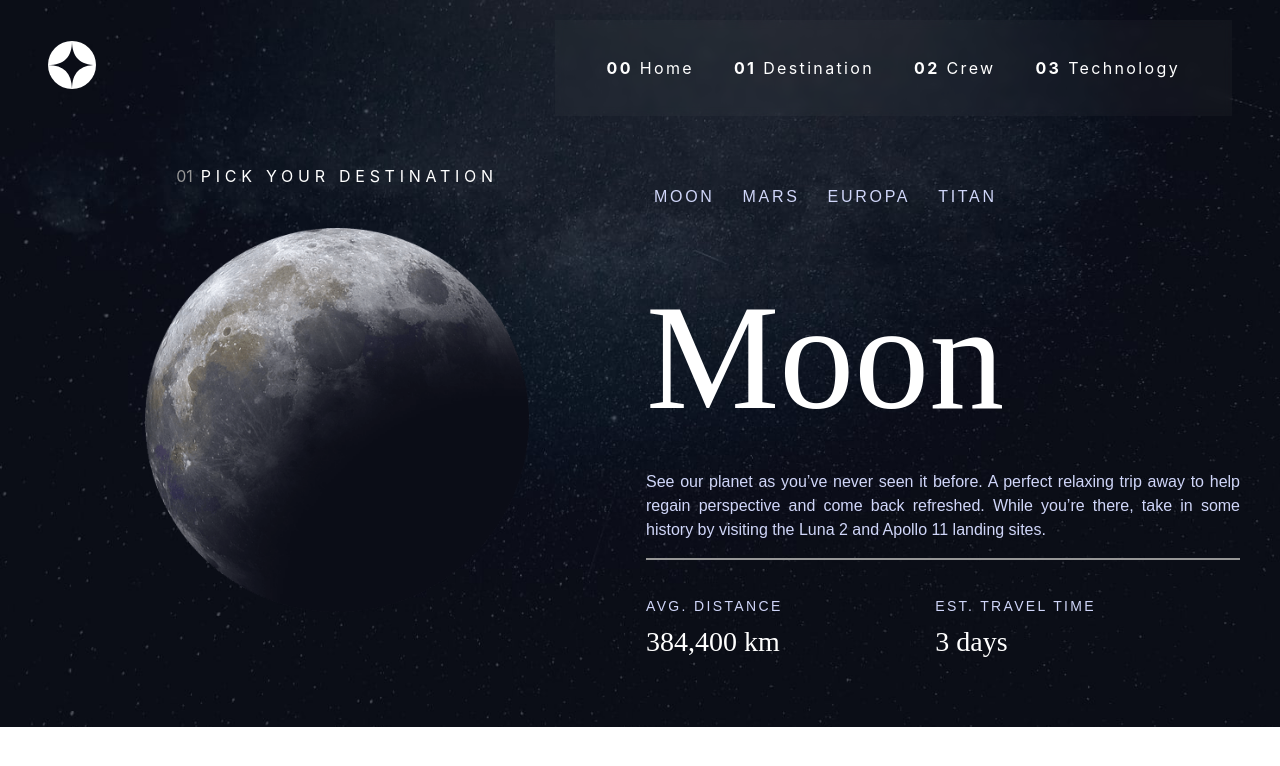
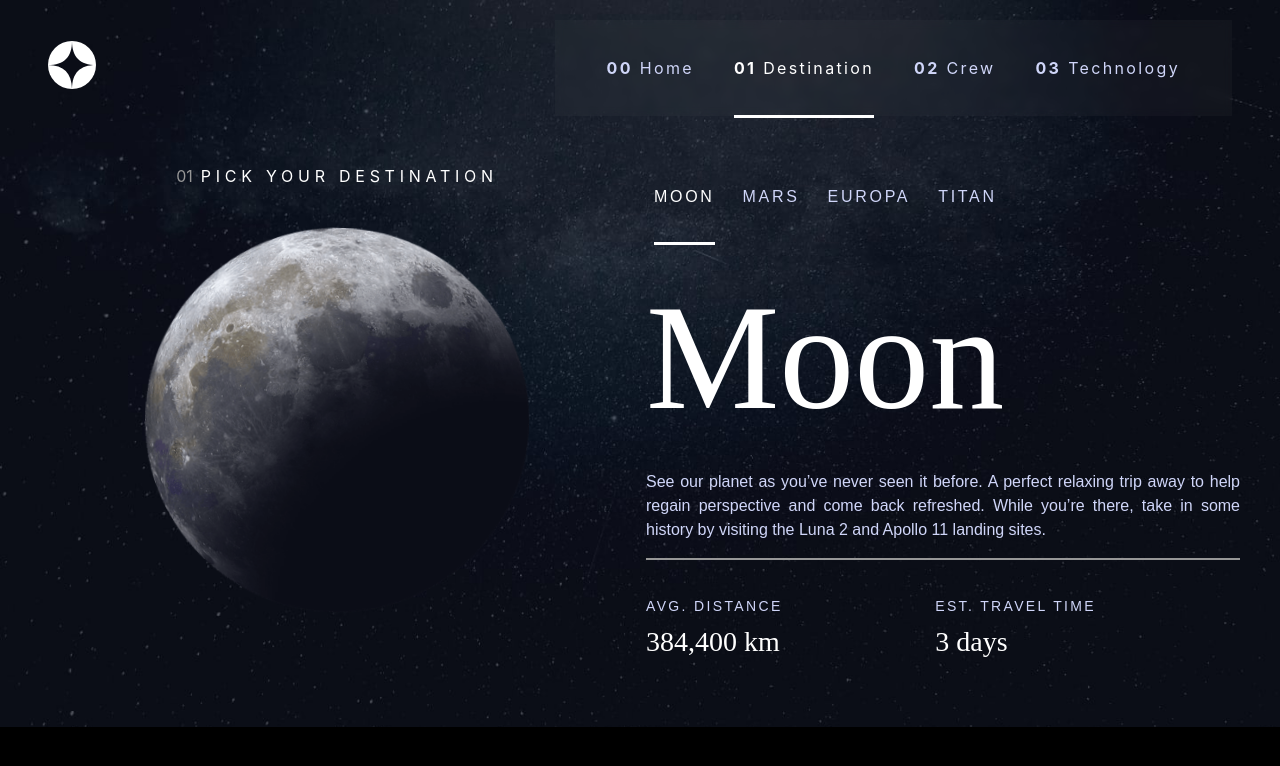
Before and after one commit to tesla-ambassador/Space-Tourism, a Next.js app: page /destination in a window 1280 px wide. Shown: the top 766 px of the page. Built offline with nearby package versions, Linux system fonts and the light colour scheme.

Commit message:
finished project

```diff
--- a/components/Button/Button.jsx
+++ b/components/Button/Button.jsx
@@ -2,6 +2,6 @@ import React from 'react'
 
 export default function Button() {
   return (
-    <button className='font-bel tracking-navspace bg-white text-dark w-36 h-36 tab:w-40 tab:h-40 tab:text-h5-tab dsk:w-60 dsk:h-60 dsk:text-h4 font-thin rounded-full'>EXPLORE</button>
+    <button className='font-bel radial relative tracking-navspace bg-white text-dark w-36 h-36 tab:w-40 tab:h-40 tab:text-h5-tab dsk:w-60 dsk:h-60 dsk:text-h4 font-thin rounded-full'>EXPLORE</button>
   )
 }
--- a/components/Crew/Dots.jsx
+++ b/components/Crew/Dots.jsx
@@ -2,6 +2,6 @@ import React from 'react'
 
 export default function Dots(props) {
   return (
-    <div className='bg-navDark w-3 h-3 rounded-full cursor-pointer' style={props.style} onClick={() => {props.onClick(props.id)}} ></div>
+    <div className={props.className} onClick={() => {props.onClick(props.id)}} ></div>
   )
 }
--- a/components/Destination/Tabs.jsx
+++ b/components/Destination/Tabs.jsx
@@ -3,7 +3,7 @@ import React from 'react'
 export default function Tabs(props) {
   return (
     <div className='tab:p-2 p-1'>
-        <span onClick={() => {props.onClick(props.id)}} className='text-midDark font-bar tracking-navspace text-nav cursor-pointer' >{props.name}</span>
+        <span onClick={() => {props.onClick(props.id)}} className={props.className} style={props.style} >{props.name}</span>
     </div>
   )
 }
--- a/components/Nav/Nav.jsx
+++ b/components/Nav/Nav.jsx
@@ -1,32 +1,39 @@
-import React, {useState, useEffect} from 'react'
+import React from 'react'
 import Link from 'next/link'
+import {useRouter} from 'next/router'
 import Image from 'next/image';
 import logo from '/public/assets/shared/logo.svg'
 import {Twirl as Hamburger} from 'hamburger-react';
 
 export default function Nav(props) {
+    const router = useRouter();
+    const currentRoute = router.pathname;
 
   return (
     <nav className='flex justify-between items-center py-5 px-3 tab:px-10 dsk:px-12 xdsk:px-20 xdsk:py-10 absolute z-30 w-full'>
         <div>
-            <Image src={logo} alt='logo' />
+            <Link href={'/'}>
+                <a aria-label = 'link to home page'>
+                    <Image src={logo} alt='logo' />
+                </a>
+            </Link>
         </div>
 
-        <div className='hidden tab:flex dsk:hidden xdsk:hidden text-white justify-center items-center glassNav h-24 tracking-navTab'>
+        <div className='hidden tab:flex dsk:hidden xdsk:hidden justify-center items-center glassNav h-24 tracking-navTab'>
             <ul className='inline'>
-                <li className='inline mx-5' ><Link href={'/'}><a>Home</a></Link></li>
-                <li className='inline mx-5' ><Link href={'/destination'}><a>Destination</a></Link></li>
-                <li className='inline mx-5' ><Link href={'/crew'}><a>Crew</a></Link></li>
-                <li className='inline mx-5' ><Link href={'/technology'}><a>Technology</a></Link></li>
+                <li className='inline mx-5' ><Link href={'/'}><a className={currentRoute === '/' ? 'active text-white' : 'non-active text-midDark'} >Home</a></Link></li>
+                <li className='inline mx-5' ><Link href={'/destination'}><a className={currentRoute === '/destination' ? 'active text-white' : 'non-active text-midDark'} >Destination</a></Link></li>
+                <li className='inline mx-5' ><Link href={'/crew'}><a className={currentRoute === '/crew' ? 'active text-white' : 'non-active text-midDark'} >Crew</a></Link></li>
+                <li className='inline mx-5' ><Link href={'/technology'}><a className={currentRoute === '/technology' ? 'active text-white' : 'non-active text-midDark'} >Technology</a></Link></li>
             </ul>
         </div>
 
-        <div className='hidden dsk:flex dsk:px-8 text-white justify-center items-center line relative glassNav h-24 tracking-navTab xdsk:px-12'>
+        <div className='hidden dsk:flex dsk:px-8 justify-center items-center line relative glassNav h-24 tracking-navTab xdsk:px-12'>
             <ul className='inline'>
-                <li className='inline mx-5' ><Link href={'/'}><a><span className='font-bold' >00</span> Home</a></Link></li>
-                <li className='inline mx-5' ><Link href={'/destination'}><a><span className='font-bold' >01</span> Destination</a></Link></li>
-                <li className='inline mx-5' ><Link href={'/crew'}><a><span className='font-bold' >02</span> Crew</a></Link></li>
-                <li className='inline mx-5' ><Link href={'/technology'}><a><span className='font-bold' >03</span> Technology</a></Link></li>
+                <li className='inline mx-5' ><Link href={'/'}><a className={currentRoute === '/' ? 'active text-white' : 'non-active text-midDark'} ><span className='font-bold' >00</span> Home</a></Link></li>
+                <li className='inline mx-5' ><Link href={'/destination'}><a className={currentRoute === '/destination' ? 'active text-white' : 'non-active text-midDark'} ><span className='font-bold' >01</span> Destination</a></Link></li>
+                <li className='inline mx-5' ><Link href={'/crew'}><a className={currentRoute === '/crew' ? 'active text-white' : 'non-active text-midDark'} ><span className='font-bold' >02</span> Crew</a></Link></li>
+                <li className='inline mx-5' ><Link href={'/technology'}><a className={currentRoute === '/technology' ? 'active text-white' : 'non-active text-midDark'} ><span className='font-bold' >03</span> Technology</a></Link></li>
             </ul>
         </div>
 
--- a/components/Technology/Buttons.jsx
+++ b/components/Technology/Buttons.jsx
@@ -2,6 +2,6 @@ import React from 'react'
 
 export default function Buttons(props) {
   return (
-    <button className='border-white border-thin p-2 font-bel text-nav rounded-full text-light w-10 h-10 dsk:w-16 dsk:h-16 hover:text-dark hover:bg-light dsk:text-h5tab transition-all duration-200' onClick={() => { props.onClick(props.id)} }>{props.number}</button>
+    <button className='border-navDark border-thin p-2 font-bel text-nav rounded-full text-light w-10 h-10 dsk:w-16 dsk:h-16 hover:text-dark hover:border-light dsk:text-h5tab transition-all duration-200' onClick={() => { props.onClick(props.id)} } style={props.style}>{props.number}</button>
   )
 }
--- a/pages/crew.js
+++ b/pages/crew.js
@@ -4,6 +4,7 @@ import { GlobalContext } from '../context/GlobalState'
 import Dots from '../components/Crew/Dots';
 import Image from 'next/image';
 import Text from '../components/Text';
+import { motion } from 'framer-motion';
 
 export default function Crew() {
     const {crewData} = useContext(GlobalContext);
@@ -13,6 +14,7 @@ export default function Crew() {
         role: crewData[0].role,
         bioData: crewData[0].bio
     })
+    const [pos, setNewPos] = useState(0)
 
     function updateDisplay(id) {
         setNewData({
@@ -21,12 +23,22 @@ export default function Crew() {
             role: crewData[id].role,
             bioData: crewData[id].bio
         })
-        console.log('I am functional')
+        setNewPos(id)
     }
 
   return (
-    <div className='crewBg h-fit dsk:h-screen overflow-scroll flex items-center justify-center dsk:overflow-hidden xdsk:h-screen xdsk:overflow-scroll xdsk:px-24'>
-        <div className=' mt-24 py-12 flex flex-col items-center w-full gap-5 tab:px-10 dsk:tab:px-20 xdsk:px-0'>
+    <motion.div
+    className='h-fit crewBg dsk:h-screen flex items-center justify-center xdsk:px-24 dsk:items-end'
+    initial={{x: '-100vw'}}
+    animate={{x: '0'}}
+    transition={
+      {
+        duration: .5
+      }
+    }
+    exit={{x: '100vw'}}
+    >
+        <div className=' mt-24 py-12 dsk:py-4 flex flex-col items-center w-full gap-5 tab:px-10 dsk:px-20 xdsk:px-0'>
             <div className='tab:self-start'>
                 <PageTitle
                     number='02'
@@ -42,13 +54,14 @@ export default function Crew() {
                         width={500}
                     />
                 </div>
-                <div className='flex flex-col tab:flex-col-reverse items-center gap-3 dsk:items-start dsk:gap-20 dsk:self-end'>
+                <div className='flex flex-col tab:flex-col-reverse items-center gap-3 dsk:items-start dsk:gap-10 dsk:self-end'>
                     <div className='flex gap-4'>
                         {crewData.map((data, index) => {
                             return <Dots
                                 key={index}
                                 onClick={updateDisplay}
                                 id={index}
+                                className={index === pos ? 'bg-light w-3 h-3 rounded-full cursor-pointer' : 'bg-navDark w-3 h-3 rounded-full cursor-pointer hover:bg-midDark'}
                             />
                         })}
                     </div>
@@ -62,6 +75,6 @@ export default function Crew() {
                 </div>
             </div>
         </div>
-    </div>
+    </motion.div>
   )
 }
--- a/pages/destination.js
+++ b/pages/destination.js
@@ -5,6 +5,7 @@ import MainText from '../components/MainText';
 import Tabs from '../components/Destination/Tabs';
 import Stats from '../components/Destination/Stats';
 import PageTitle from '../components/PageTitle';
+import { motion } from 'framer-motion';
 
 const destArray = ['MOON', 'MARS', 'EUROPA', 'TITAN'];
 
@@ -17,6 +18,7 @@ const [data, setNewData] = useState({
   destDistance: destinationData[0].distance,
   travelTime: destinationData[0].travel
 })
+const [pos, setNewPos] = useState(0)
 
 function updateDisplay(id) {
   setNewData({
@@ -26,24 +28,44 @@ function updateDisplay(id) {
     destDistance: destinationData[id].distance,
     travelTime: destinationData[id].travel
   })
+  setNewPos(id)
 }
 
   return (
-    <div className='destBg h-fit overflow-scroll flex items-center justify-center dsk:overflow-hidden xdsk:h-screen xdsk:overflow-hidden'>
+    <motion.div
+    className='destBg h-fit overflow-scroll flex items-center justify-center dsk:overflow-hidden xdsk:h-screen xdsk:overflow-hidden'
+    initial={{x: '-100vw'}}
+    animate={{x: '0'}}
+    transition={
+      {
+        duration: .5
+      }
+    }
+    exit={{x: '100vw'}}
+    >
       <div className='mt-24 text-center px-5 flex flex-col items-center gap-3 py-5 tab:py-12 tab:w-full tab:px-10 dsk:flex-row dsk:items-start xdsk:mt-32'>
         <div className='flex flex-col items-center gap-5 w-full dsk:mt-5 dsk:gap-10'>
           <PageTitle
             number='01'
             aboutPage='PICK YOUR DESTINATION'
           />
-          <div className='w-72 tab:w-80 dsk:w-96 xdsk:w-mid'>
+          <motion.div
+          className='w-72 tab:w-80 dsk:w-96 xdsk:w-mid'
+          initial={{rotate: 0}}
+          animate={{rotate: '360deg'}}
+          transition={{
+            delay: 1,
+            duration: 90,
+            repeat: Infinity
+          }}
+          >
             <Image
               src={data.imgUrl}
               alt='destination'
               height={500}
               width={500}
             />
-          </div>
+          </motion.div>
         </div>
         <div className='flex flex-col items-center w-full xdsk:mt-10 dsk:text-justify xdsk:px-20'>
           <div className='flex gap-3 p-3 tab:mt-5 dsk:self-start dsk:px-0'>
@@ -54,16 +76,26 @@ function updateDisplay(id) {
                   name={destination}
                   onClick={updateDisplay}
                   id={index}
+                  style={index === pos ? {color: 'white'}: {color: '#D0D6F9'}}
+                  className={index === pos ? 'active destLinks' : 'non-active destLinks'}
                 />
               )
             })}
           </div>
-          <div className='py-4 dsk:w-full border-b-navDark border-b-2'>
+          <motion.div
+          className='py-4 dsk:w-full border-b-navDark border-b-2'
+          initial={{opacity: 0}}
+          animate={{opacity: 1}}
+          transition={{
+            delay: .5,
+            duration: .5
+          }}
+          >
             <MainText
               title={data.dataTitle}
               content={data.dataContent}
             />
-          </div>
+          </motion.div>
           <div className='p-4 w-full dsk:w-mid dsk:self-start dsk:px-0 xdsk:w-3/4'>
             <Stats
               distance={data.destDistance}
@@ -72,6 +104,6 @@ function updateDisplay(id) {
           </div>
         </div>
       </div>
-    </div>
+    </motion.div>
   )
 }
--- a/pages/technology.js
+++ b/pages/technology.js
@@ -3,6 +3,7 @@ import { GlobalContext } from '../context/GlobalState'
 import PageTitle from '../components/PageTitle'
 import Buttons from '../components/Technology/Buttons';
 import Text from '../components/Text';
+import { motion } from 'framer-motion';
 
 export default function Technology() {
     const {techData} = useContext(GlobalContext);
@@ -12,6 +13,7 @@ export default function Technology() {
         name: techData[0].name,
         desc: techData[0].description
     })
+    const [pos, setNewPos] = useState(0)
 
     function updateDisplay(id) {
         setNewData({
@@ -20,9 +22,21 @@ export default function Technology() {
             name: techData[id].name,
             desc: techData[id].description
         })
+        setNewPos(id)
+
     }
   return (
-    <div className='techBg h-screen tab:h-fit flex items-center justify-center dsk:overflow-hidden dsk:h-screen xdsk:h-fit px-10 xdsk:px-40 xdsk:py-20 xdsk:pr-0'>
+    <motion.div
+    className='techBg h-screen tab:h-fit flex items-center justify-center dsk:overflow-hidden dsk:h-screen xdsk:h-fit px-10 xdsk:px-40 xdsk:py-20 xdsk:pr-0'
+    initial={{x: '-100vw'}}
+    animate={{x: '0'}}
+    transition={
+      {
+        duration: .5
+      }
+    }
+    exit={{x: '100vw'}}
+    >
         <div className='flex flex-col items-center w-full gap-3 mt-24 tab:mt-48'>
             <div className='tab:self-start'>
                 <PageTitle
@@ -40,7 +54,9 @@ export default function Technology() {
                 <div className='flex flex-col items-center dsk:flex-row dsk:gap-10'>
                     <div className='flex gap-4 dsk:flex-col dsk:self-start'>
                         {techData.map((data, index) => {
-                            return <Buttons key={index} number={index + 1} onClick={updateDisplay} id={index} />
+                            return <Buttons key={index} number={index + 1} onClick={updateDisplay} id={index}
+                            style={index === pos ? {backgroundColor: 'white', color: 'black'}: {color: 'white'}}
+                            />
                         })}
                     </div>
                     <div className='flex flex-col items-center'>
@@ -55,6 +71,6 @@ export default function Technology() {
                 </div>
             </div>
         </div>
-    </div>
+    </motion.div>
   )
 }
--- a/styles/globals.css
+++ b/styles/globals.css
@@ -9,6 +9,7 @@ body {
   margin: 0;
   font-family: -apple-system, BlinkMacSystemFont, Segoe UI, Roboto, Oxygen,
     Ubuntu, Cantarell, Fira Sans, Droid Sans, Helvetica Neue, sans-serif;
+  background-color: black;
 }
 
 a {
@@ -41,6 +42,69 @@ a {
   z-index: 15;
   left: -480px;
   display: none;
+}
+.active {
+  position: relative;
+  transition: all 0.25s ease-out;
+}
+.active::after {
+  content: '';
+  position: absolute;
+  background: #ffffff;
+  height: 3px;
+  left: 0;
+  width: 100%;
+  bottom: -40px;
+  transform: scaleX(1);
+  transform-origin: bottom right;
+  transition: transform 0.4s ease-out;
+}
+
+.destLinks{
+  font-family: Barlow Condensed, sans-serif;
+  letter-spacing: 2.7px;
+  font-size: 16px;
+  cursor: pointer;
+}
+
+.non-active {
+  position: relative;
+  transition: all 0.25s ease-out;
+}
+.non-active::after {
+  content: '';
+  position: absolute;
+  background: #979797;
+  height: 3px;
+  left: 0;
+  width: 100%;
+  bottom: -40px;
+  transform: scaleX(0);
+  transform-origin: bottom right;
+  transition: transform 0.4s ease-out;
+}
+.non-active:hover::after {
+  transform: scaleX(1);
+  transform-origin: bottom left;
+}
+
+.radial::after {
+  content: '';
+  position: absolute;
+  background: none;
+  height: 100%;
+  width: 100%;
+  left: 0;
+  right: 0;
+  bottom: 0;
+  top: 0;
+  border-radius: 100%;
+  transition: all 0.3s ease-in-out;
+}
+.radial:hover::after {
+  background: #ffffff;
+  opacity: .3;
+  transform: scale(1.5);
 }
 
 @media (min-width: 1300px) {
```
Also changed, not shown: pages/index.js (+13 -6 lines), components/Layout.jsx (indentation only), styles/Home.module.css (deleted).
